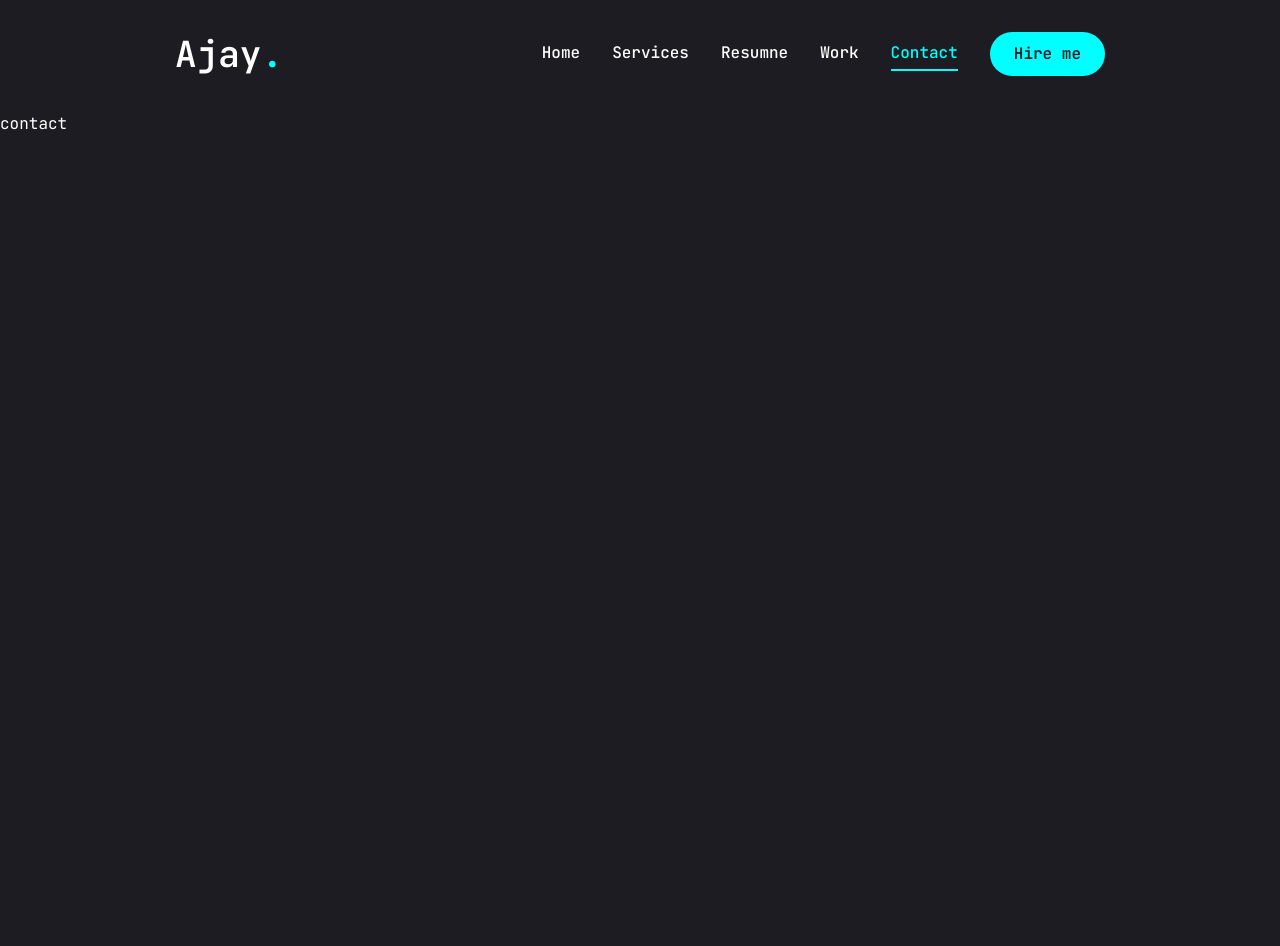
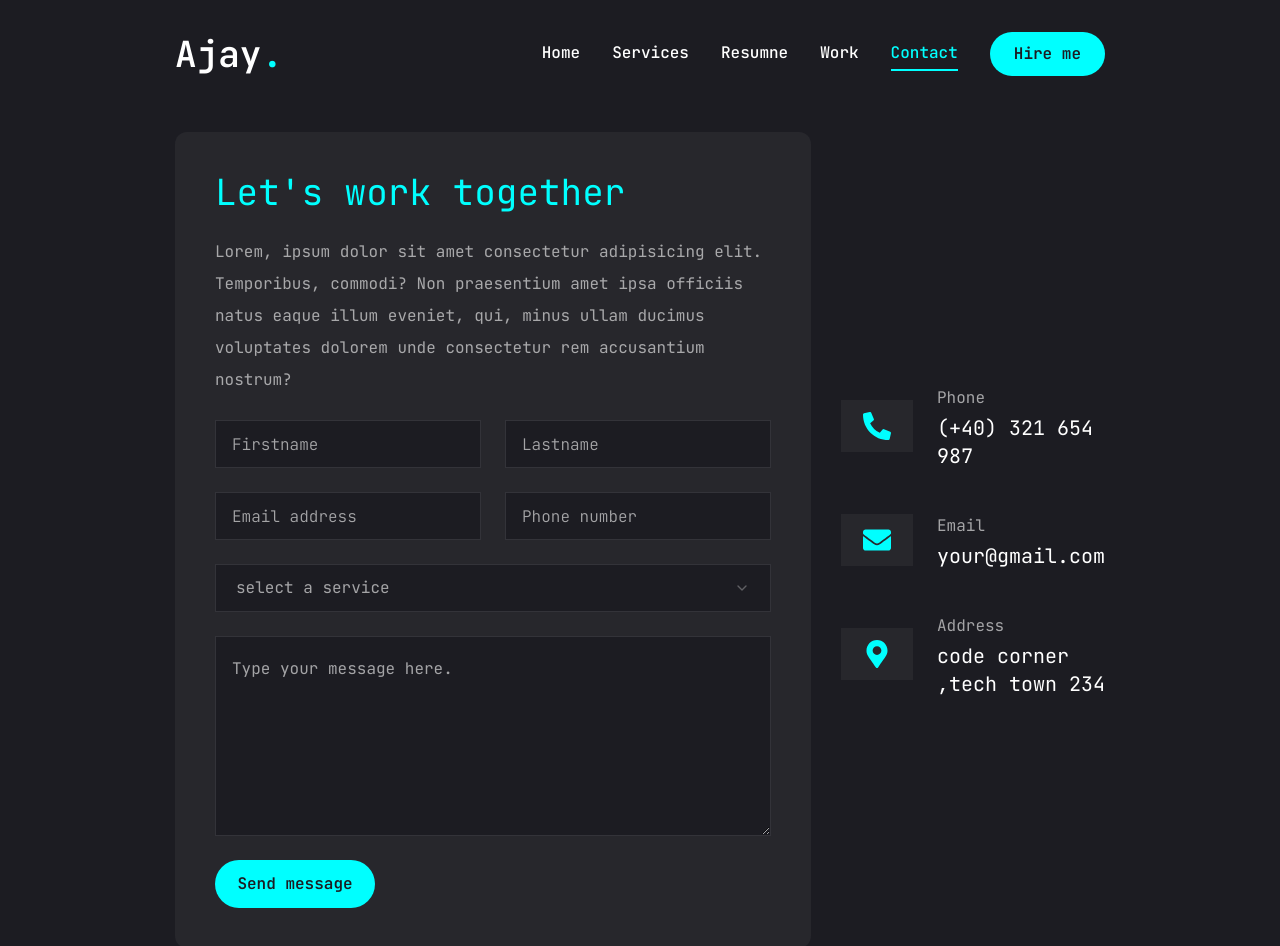
Before and after one commit to ajay0023130/ajay-portfolio, a Next.js app: page /contact in a window 1280 px wide. Shown: the top 946 px of the page. Before the commit the page ends 800 px from the top, so only its background shows below. Built offline with nearby package versions, Linux system fonts and the light colour scheme.

Commit message:
add contact page

```diff
--- a/app/contact/page.jsx
+++ b/app/contact/page.jsx
@@ -1,11 +1,113 @@
-import React from 'react'
+"use client";
+import React from "react";
+import { Button } from "@/components/ui/button";
+import { Input } from "@/components/ui/input";
+import { Textarea } from "@/components/ui/textarea";
 
-const contact  = () => {
+import {
+  Select,
+  SelectContent,
+  SelectGroup,
+  SelectItem,
+  SelectLabel,
+  SelectTrigger,
+  SelectValue,
+} from "@/components/ui/select";
+
+import { FaPhoneAlt, FaEnvelope, FaMapMarkerAlt } from "react-icons/fa";
+
+const info = [
+  {
+    icon: <FaPhoneAlt />,
+    title: "Phone",
+    description: "(+40) 321 654 987",
+  },
+  {
+    icon: <FaEnvelope />,
+    title: "Email",
+    description: "your@gmail.com",
+  },
+  {
+    icon: <FaMapMarkerAlt />,
+    title: "Address",
+    description: "code corner ,tech town 234 ",
+  },
+];
+
+import { motion } from "framer-motion";
+
+const contact = () => {
   return (
-    <div>
-      contact
-    </div>
-  )
-}
+    <motion.section
+      initial={{ opacity: 0 }}
+      animate={{
+        opacity: 1,
+        transition: { delay: 2.4, duration: 0.4, ease: "easeIn" },
+      }}
+      className="py-6 "
+    >
+      <div className="container mx-auto">
+        <div className="flex flex-col md:flex-row gap-[30px]">
+          <div className="md:h-[54%] order-1 xl:order:none">
+            <form className="flex flex-col gap-6 p-10 bg-[#27272c] rounded-xl">
+              <h3 className="text-4xl text-accent"> Let's work together</h3>
+              <p className="text-white/60">
+                Lorem, ipsum dolor sit amet consectetur adipisicing elit.
+                Temporibus, commodi? Non praesentium amet ipsa officiis natus
+                eaque illum eveniet, qui, minus ullam ducimus voluptates dolorem
+                unde consectetur rem accusantium nostrum?
+              </p>
+              <div className="grid grid-cols-1 md:grid-cols-2 gap-6">
+                <Input type="firstname " placeholder="Firstname" />
+                <Input type="lasttname " placeholder="Lastname" />
+                <Input type="email " placeholder="Email address" />
+                <Input type="phone " placeholder="Phone number" />
+              </div>
+              <Select>
+                <SelectTrigger className="w-full ">
+                  <SelectValue placeholder="select a service" />
+                </SelectTrigger>
+                <SelectContent>
+                  <SelectGroup>
+                    <SelectLabel> Select a Service</SelectLabel>
+                    <SelectItem value="est"> Web Development</SelectItem>
+                    <SelectItem value="cst"> API Development</SelectItem>
+                    <SelectItem value="mst"> UI/UX Designer</SelectItem>
+                  </SelectGroup>
+                </SelectContent>
+              </Select>
 
-export default contact
+              <Textarea
+                className="h-[200px]"
+                placeholder="Type your message here."
+              />
+              <Button size="md" className="max-w-40">
+                Send message
+              </Button>
+            </form>
+          </div>
+          <div className="flex-1 flex items-center md:justify-end order-2 xl:order-none mb-8 md:mb-0 ">
+            <ul className="flex flex-col gap-10">
+              {info.map((item, index) => {
+                return (
+                  <li key={index} className="flex items-center gap-6">
+                    <div className="w-[52px] h-[52px] md:w-[72px] xl:h-[72px] bg-[#27272c] text-accent rounded-md flex items-center justify-center ">
+                      <div className="text-[28px]" >{item.icon}</div>
+
+                    </div>
+                    <div className="flex-1">
+                      <p className="text-white/60">{item.title}</p>
+                      <h3 className="text-xl">{item.description}</h3>
+                    </div>
+                  </li>
+                );
+              })}
+            </ul>
+          </div>
+        </div>
+      </div>
+    </motion.section>
+  );
+};
+
+export default contact;
--- a/components/ui/input.jsx
+++ b/components/ui/input.jsx
@@ -7,7 +7,7 @@
     (<input
       type={type}
       className={cn(
-        "flex h-10 w-full rounded-md border border-slate-200 bg-white px-3 py-2 text-sm ring-offset-white file:border-0 file:bg-transparent file:text-sm file:font-medium file:text-slate-950 placeholder:text-slate-500 focus-visible:outline-none focus-visible:ring-2 focus-visible:ring-slate-950 focus-visible:ring-offset-2 disabled:cursor-not-allowed disabled:opacity-50 dark:border-slate-800 dark:bg-slate-950 dark:ring-offset-slate-950 dark:file:text-slate-50 dark:placeholder:text-slate-400 dark:focus-visible:ring-slate-300",
+        "flex h-[48px] rounded-md border border-white/10 focus:border-accent font-light bg-primary px-4 py-5 text-base placeholder:text-white/60 outline-none",
         className
       )}
       ref={ref}
--- a/components/ui/select.jsx
+++ b/components/ui/select.jsx
@@ -16,7 +16,7 @@
   <SelectPrimitive.Trigger
     ref={ref}
     className={cn(
-      "flex h-10 w-full items-center justify-between rounded-md border border-slate-200 bg-white px-3 py-2 text-sm ring-offset-white placeholder:text-slate-500 focus:outline-none focus:ring-2 focus:ring-slate-950 focus:ring-offset-2 disabled:cursor-not-allowed disabled:opacity-50 [&>span]:line-clamp-1 dark:border-slate-800 dark:bg-slate-950 dark:ring-offset-slate-950 dark:placeholder:text-slate-400 dark:focus:ring-slate-300",
+      "flex h-[48px] w-full items-center justify-between rounded-md border border-white/10 bg-primary px-5 py-5 text-base text-white/60 placeholder:text-white/10 focus:border-accent outline-none",
       className
     )}
     {...props}>
@@ -54,7 +54,7 @@
     <SelectPrimitive.Content
       ref={ref}
       className={cn(
-        "relative z-50 max-h-96 min-w-[8rem] overflow-hidden rounded-md border border-slate-200 bg-white text-slate-950 shadow-md data-[state=open]:animate-in data-[state=closed]:animate-out data-[state=closed]:fade-out-0 data-[state=open]:fade-in-0 data-[state=closed]:zoom-out-95 data-[state=open]:zoom-in-95 data-[side=bottom]:slide-in-from-top-2 data-[side=left]:slide-in-from-right-2 data-[side=right]:slide-in-from-left-2 data-[side=top]:slide-in-from-bottom-2 dark:border-slate-800 dark:bg-slate-950 dark:text-slate-50",
+        "relative z-50 max-h-96 min-w-[8rem] overflow-hidden rounded-md border border-white/10 bg-primary text-white shadow-md data-[state=open]:animate-in data-[state=closed]:animate-out data-[state=closed]:fade-out-0 data-[state=open]:fade-in-0 data-[state=closed]:zoom-out-95 data-[state=open]:zoom-in-95 data-[side=bottom]:slide-in-from-top-2 data-[side=left]:slide-in-from-right-2 data-[side=right]:slide-in-from-left-2 data-[side=top]:slide-in-from-bottom-2 dark:border-slate-800 dark:bg-slate-950 dark:text-slate-50",
         position === "popper" &&
           "data-[side=bottom]:translate-y-1 data-[side=left]:-translate-x-1 data-[side=right]:translate-x-1 data-[side=top]:-translate-y-1",
         className
@@ -85,7 +85,7 @@
   <SelectPrimitive.Item
     ref={ref}
     className={cn(
-      "relative flex w-full cursor-default select-none items-center rounded-sm py-1.5 pl-8 pr-2 text-sm outline-none focus:bg-slate-100 focus:text-slate-900 data-[disabled]:pointer-events-none data-[disabled]:opacity-50 dark:focus:bg-slate-800 dark:focus:text-slate-50",
+      "relative flex w-full cursor-default select-none items-center rounded-sm py-1.5 pl-8 pr-2 text-sm outline-none focus:bg-accent focus:text-primary data-[disabled]:pointer-events-none data-[disabled]:opacity-50 dark:focus:bg-slate-800 dark:focus:text-slate-50",
       className
     )}
     {...props}>
--- a/components/ui/textarea.jsx
+++ b/components/ui/textarea.jsx
@@ -6,7 +6,7 @@
   return (
     (<textarea
       className={cn(
-        "flex min-h-[80px] w-full rounded-md border border-slate-200 bg-white px-3 py-2 text-sm ring-offset-white placeholder:text-slate-500 focus-visible:outline-none focus-visible:ring-2 focus-visible:ring-slate-950 focus-visible:ring-offset-2 disabled:cursor-not-allowed disabled:opacity-50 dark:border-slate-800 dark:bg-slate-950 dark:ring-offset-slate-950 dark:placeholder:text-slate-400 dark:focus-visible:ring-slate-300",
+        "flex min-h-[80px] w-full rounded-md border border-white/10 bg-primary px-4 py-5 text-base placeholder:text-white/60 focus-visible:oultline-none focus-visible:ring-1 focus-visible:ring-accent focus-visible:ring-offset-0 disabled:cursor-not-allowed disabled:opacity-50",
         className
       )}
       ref={ref}
```
